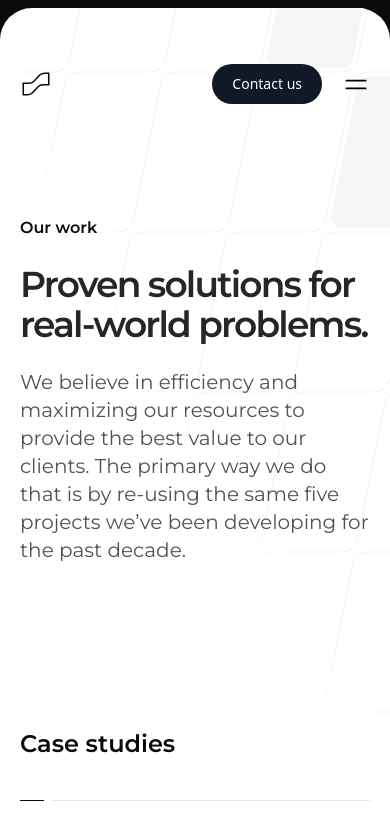
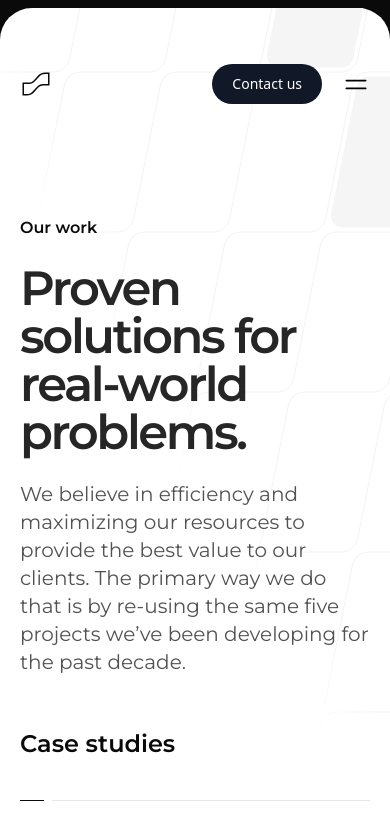
Before and after one commit to miraz66/studio-tailwind, a React (Vite) app: page /work in a window 390 px wide. Shown: the top 840 px of the page. Built offline with nearby package versions, Linux system fonts and the light colour scheme.

Commit message:
About Res

```diff
--- a/src/Pages/OurWork.jsx
+++ b/src/Pages/OurWork.jsx
@@ -18,7 +18,7 @@ export default function OurWork() {
                     Our work
                   </span>
                   <span className="sr-only"> - </span>
-                  <span className="mt-6 block max-w-7xl text-4xl sm:text-5xl font-display font-semibold tracking-tighter text-neutral-800 [text-wrap:balance]">
+                  <span className="mt-6 block max-w-7xl text-5xl sm:text-5xl font-display font-semibold tracking-tighter text-neutral-800 [text-wrap:balance]">
                     Proven solutions for real-world problems.
                   </span>
                 </h1>
```
